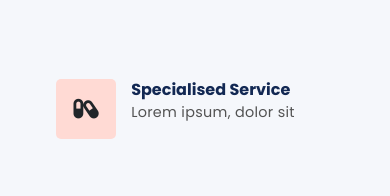
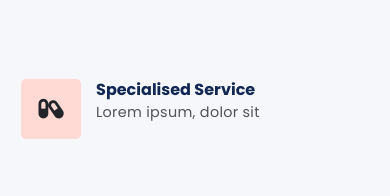
Before and after one commit to aslan12122/hospital, a plain HTML site: page index.html in a window 390 px wide. Shown: the part 648-844 px from the top of the page. Drawn offline with nearby package versions, Linux system fonts and the light colour scheme.

Commit message:
edit to .w-info-box make it to left of page in max width 500

```diff
--- a/asets/style/style.css
+++ b/asets/style/style.css
@@ -148,9 +148,13 @@ ul{
         display : flex ;
         flex-direction: column;
         align-items: center;
-        .w-info-box {
-            margin-bottom: 50px;
-        }
+
+    }
+}
+@media (max-width: 500px) {
+    .w-info-box {
+        margin-bottom: 50px;
+        margin-right: 20%;
     }
 }
 
```
